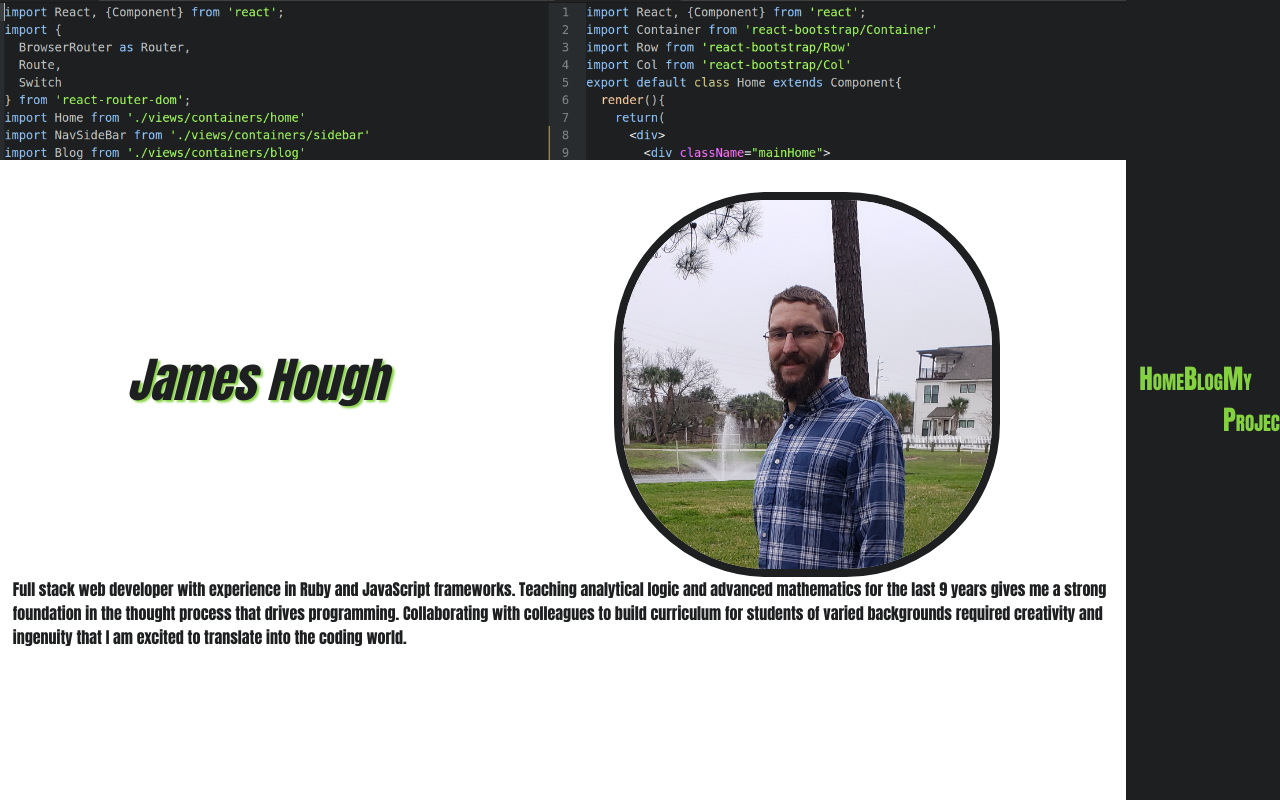
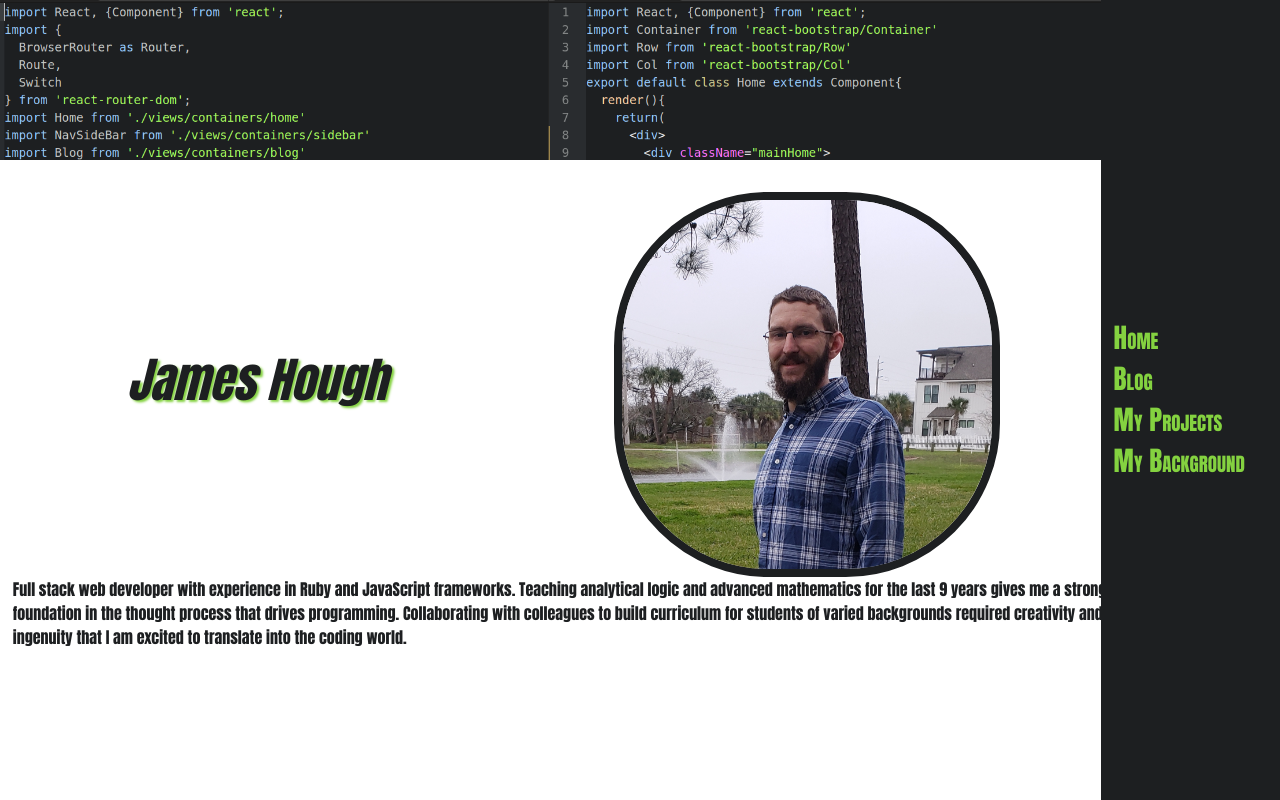
Before and after one commit to jehough/personalsite, a React (Create React App) app in the folder personal-site/: page / in a window 1280 px wide. Built offline with nearby package versions, Linux system fonts and the light colour scheme.

Commit message:
adjustments to navbar to fix alignments

```diff
--- a/personal-site/src/App.css
+++ b/personal-site/src/App.css
@@ -38,10 +38,18 @@
 }
 
 
+#basic-navbar-nav{
+  display: flex;
+  flex-direction: column;
+  align-items: flex-start;
+  margin-top: 0;
+}
+
 .navside {
+  display: flex;
   background-color: #1d1f21;
   height: 100%;
-  width: 12%;
+  width: 14%;
   padding-left: 1%;
   position: fixed;
   z-index: 1;
@@ -64,10 +72,6 @@
   font-variant: small-caps;
 }
 
-.navItems {
-  display: flex;
-  flex-direction: column;
-}
 
 .main {
   display: flex;
--- a/personal-site/src/views/containers/sidebar.js
+++ b/personal-site/src/views/containers/sidebar.js
@@ -12,12 +12,10 @@ class NavSideBar extends Component {
       <Navbar className="navside" expand="lg">
         <Navbar.Toggle aria-controls="basic-navbar-nav" />
         <Navbar.Collapse id="basic-navbar-nav">
-        <Nav className="navItems">
-          <Link to="/">Home</Link>
-          <a href="https://jehough.github.io/">Blog</a>
-          <Link to="/projects">My Projects</Link>
-          <Link to="/background">My Background</Link>
-        </Nav>
+        <Nav><Link to="/">Home</Link></Nav>
+        <Nav><a href="https://jehough.github.io/">Blog</a></Nav>
+        <Nav><Link to="/projects">My Projects</Link></Nav>
+        <Nav><Link to="/background">My Background</Link></Nav>
         </Navbar.Collapse>
       </Navbar>
     )
```
